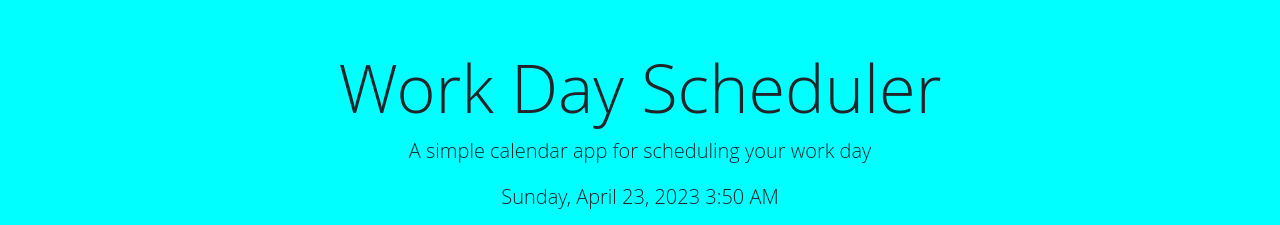
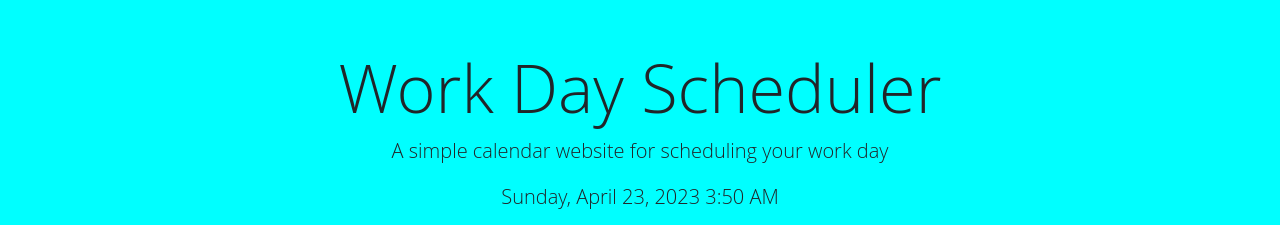
Before and after one commit to DenCoding2023/Work-day-Scheduler, a plain HTML site: page index.html in a window 1280 px wide. Shown: the top 225 px of the page. Drawn offline with nearby package versions, Linux system fonts and the light colour scheme.

```diff
--- a/index.html
+++ b/index.html
@@ -29,7 +29,7 @@
   <body>
     <header class="p-5 mb-4">
       <h1 class="display-3">Work Day Scheduler</h1>
-      <p class="lead">A simple calendar app for scheduling your work day</p>
+      <p class="lead">A simple calendar website for scheduling your work day</p>
       <p id="currentDay" class="lead"></p>
       <div>
       <button id="clearTextBtn" type="button" class="btn btn-secondary" aria-label="clear fields button">
```
Also changed, not shown: 1 other file.
